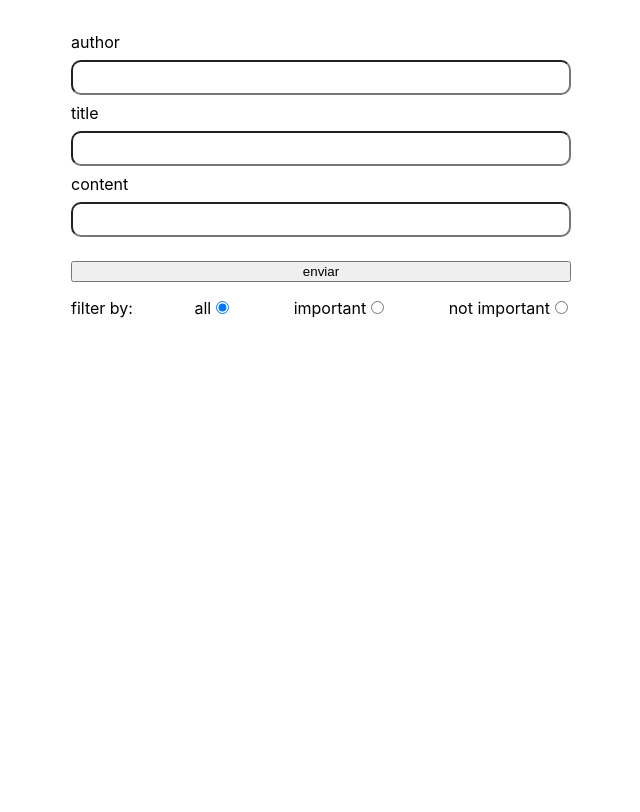
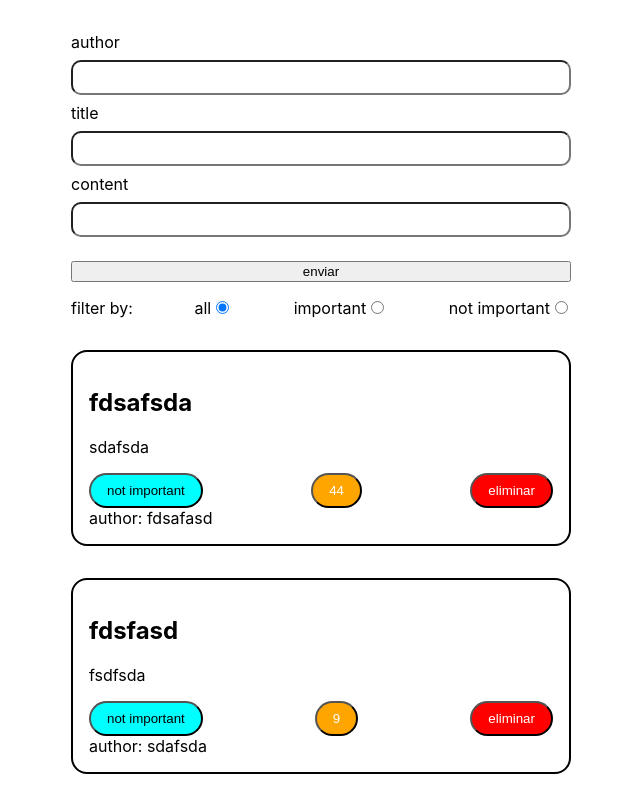
Before and after one commit to FreddyCastuera/Redux-practice, a React (Create React App) app: page / in a window 1280 px wide. Shown: the top 812 px of the page, without its empty margins (319-959 px from the left). Built offline with nearby package versions, Linux system fonts and the light colour scheme; data requests are answered from the project's data file.

Commit message:
agregamos axios, json-web-server y un servicio para consumir la API de posts

```diff
--- /dev/null
+++ b/db.json
@@ -0,0 +1,20 @@
+{
+  "posts": [
+    {
+      "id": "aa73a38d-6755-46d2-b3f4-d1934d5b4d3c",
+      "author": "fdsafasd",
+      "title": "fdsafsda",
+      "content": "sdafsda",
+      "important": false,
+      "likes": 44
+    },
+    {
+      "id": "524b83e7-f6e4-436a-a880-2f3675e4bd15",
+      "author": "sdafsda",
+      "title": "fdsfasd",
+      "content": "fsdfsda",
+      "important": false,
+      "likes": 9
+    }
+  ]
+}
--- a/src/App.js
+++ b/src/App.js
@@ -5,6 +5,7 @@ import { useSelector,useDispatch } from 'react-redux';
 import RadioList from './components/RadioList';
 import PostList from './components/PostList';
 import Form from './components/Form';
+import { getPosts,createPost } from './services/postsService';
 
 
 const StyledSection = styled.section`
@@ -20,6 +21,8 @@ const StyledSection = styled.section`
   pequeno posible, salvo la logica del filtro que aun no se como hacerla con un reducer */
 
 function App() {
+
+
   return (
     <StyledSection>
     <Form />
--- a/src/components/Form.js
+++ b/src/components/Form.js
@@ -3,6 +3,7 @@ import { useSelector,useDispatch } from 'react-redux';
 import { v4 }  from 'uuid';
 import styled from "styled-components";
 import Input from "./Input";
+import { createPost } from '../services/postsService';
 
 const StyledForm = styled.form`
   display:flex;
@@ -15,13 +16,15 @@ const Form = () => {
     const dispatch = useDispatch()
     const form = useSelector(state=>state.form)
 
-    const handleChange = (event)=>{
+    const handleChange = async (event)=>{
         const {name,value} = event.target
         dispatch({type:'INPUT_CHANGE',name:name,value:value})
     }
-    const handleAddPost = (e) =>{
+    const handleAddPost = async (e) =>{
         e.preventDefault()
-        dispatch({type:'ADD_POST',payload:{...form,id:v4()}})
+        const payload = {...form,id:v4()}
+        dispatch({type:'ADD_POST',payload:payload})
+        createPost(payload)
         dispatch({type:'CLEAN_FORM'})
     }
 
--- a/src/components/Post.js
+++ b/src/components/Post.js
@@ -1,6 +1,7 @@
 import React from 'react'
 import styled from 'styled-components'
 import { useSelector,useDispatch } from 'react-redux';
+import { deletePost,getPost,updatePost } from '../services/postsService';
 
 
 const StyledButton = styled.button`
@@ -13,17 +14,22 @@ const StyledButton = styled.button`
 
 const Post = ({id,author,title,content,important,likes}) => {
     const dispatch= useDispatch()
-    const handleToggleImportance = (event) =>{
+    const handleToggleImportance = async (event) =>{
         const {id} = event.target
         dispatch({type:'TOGGLE_IMPORTANCE',id:id})
+        const postToUpdate = await getPost(id)
+        await updatePost(id,{...postToUpdate,important:!postToUpdate.important})
       }
-      const handleLike = (event)=>{
+      const handleLike = async (event)=>{
         const {id} = event.target
         dispatch({type:'ADD_LIKE',id:id})
+        const postToUpdate = await getPost(id)
+        await updatePost(id,{...postToUpdate,likes:postToUpdate.likes+1})
       }
-      const handleDelete = (event) =>{
+      const handleDelete = async (event) =>{
         const {id} = event.target
         dispatch({type:'DELETE_POST',id:id})
+        await deletePost(id)
       }
 
 
--- a/src/components/storeProvider.js
+++ b/src/components/storeProvider.js
@@ -1,6 +1,7 @@
 import React from 'react'
 import { createStore,combineReducers } from 'redux'
 import {Provider} from 'react-redux'
+import {getPosts} from '../services/postsService'
 
 const postsReducer = (state=[],action)=>{
     switch(action.type){
@@ -43,6 +44,13 @@ const postsReducer = (state=[],action)=>{
   })
   const store = createStore(reducers,window.__REDUX_DEVTOOLS_EXTENSION__ && window.__REDUX_DEVTOOLS_EXTENSION__())
 
+  getPosts().then(posts =>{
+    posts.forEach(post=>{
+      store.dispatch({type:'ADD_POST',payload:post})
+    })
+  })
+
+
 const StoreProvider = ({children}) => {
     return (
         <Provider store={store}>
--- /dev/null
+++ b/src/services/postsService.js
@@ -0,0 +1,42 @@
+import axios from 'axios'
+const baseURL = 'http://localhost:3001/posts'
+export const getPosts = async () =>{
+    try{
+        const posts = await axios.get(baseURL)
+        return posts.data
+    }catch(err){
+        console.log(err)
+    }
+}
+export const getPost = async (id) => {
+    try{
+        const post = await axios.get(`${baseURL}/${id}`)
+        return post.data
+    }catch(err){
+        console.log(err)
+    }
+}
+export const createPost = async (post) =>{
+    try{
+        const newPost = await axios.post(baseURL,post)
+        return newPost.data
+    }catch(err){
+        console.log(err)
+    }
+}
+export const updatePost = async (id,post) =>{
+    try{
+        const updatedPost = await axios.patch(`${baseURL}/${id}`,post)
+        return updatedPost.data
+    }catch(err){
+        console.log(err)
+    }
+}
+export const deletePost = async (id) =>{
+    try{
+        const deletedPost = await axios.delete(`${baseURL}/${id}`)
+        return deletedPost
+    }catch(err){
+        console.log(err)
+    }
+}
```
Also changed, not shown: package.json (+6 -1 lines), 1 other file (tests, documents, lock files or other folders).
